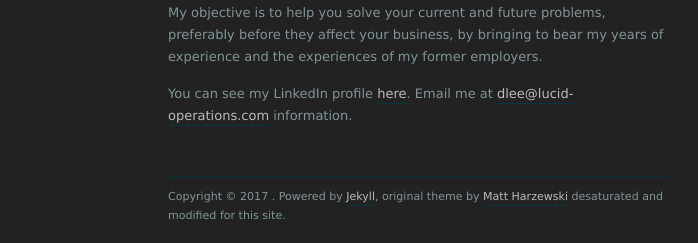
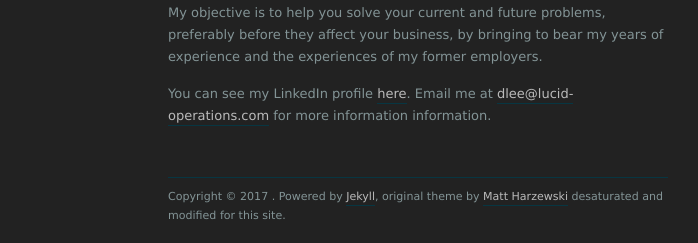
Before and after one commit to danslee/lucid-ops, a Jekyll site: the page built from about/index.md, in a window 1280 px wide. Shown: the part 1535-1778 px from the top of the page, without its empty margins (222-920 px from the left). Built offline with Jekyll 4.4.1, drawn with Linux system fonts in a browser that asks for light colours; nearby versions of some CDN libraries.

Commit message:
grammar fix

```diff
--- a/about/index.md
+++ b/about/index.md
@@ -64,7 +64,7 @@ before they affect your business, by bringing to bear my years of experience
 and the experiences of my former employers.
 
 You can see my LinkedIn profile [here][dleeli].
-Email me at [dlee@lucid-operations.com][dleeloc]
+Email me at [dlee@lucid-operations.com][dleeloc] for more information
 information.
 
 [dleeli]: https://www.linkedin.com/in/dlee271
```
Also changed, not shown: 1 other file.
